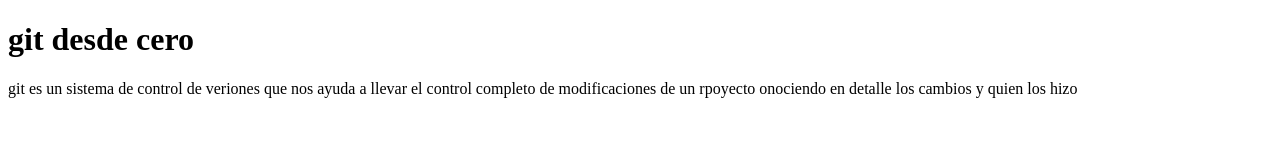
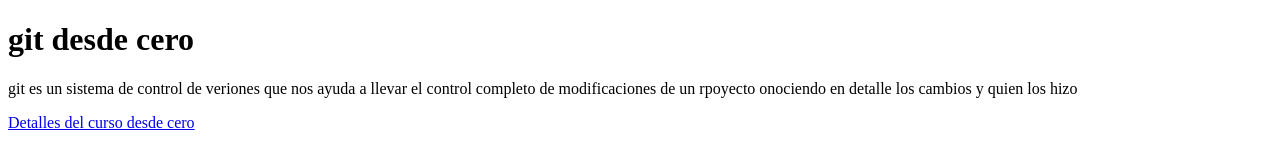
Before and after one commit to Cesar98/git-desde-cero, a plain HTML site: page index.html in a window 1280 px wide. Drawn offline with Linux system fonts and the light colour scheme.

Commit message:
Agrega enlace del curso

```diff
--- a/index.html
+++ b/index.html
@@ -8,5 +8,7 @@
 <body>
     <h1>git desde cero</h1>
     <p>git es un sistema de control de veriones que nos ayuda a llevar el control completo de modificaciones de un rpoyecto onociendo en detalle los cambios y quien los hizo</p>
+    <a href="google.com">Detalles del curso desde cero</a>
+
 </body>
 </html>
```
